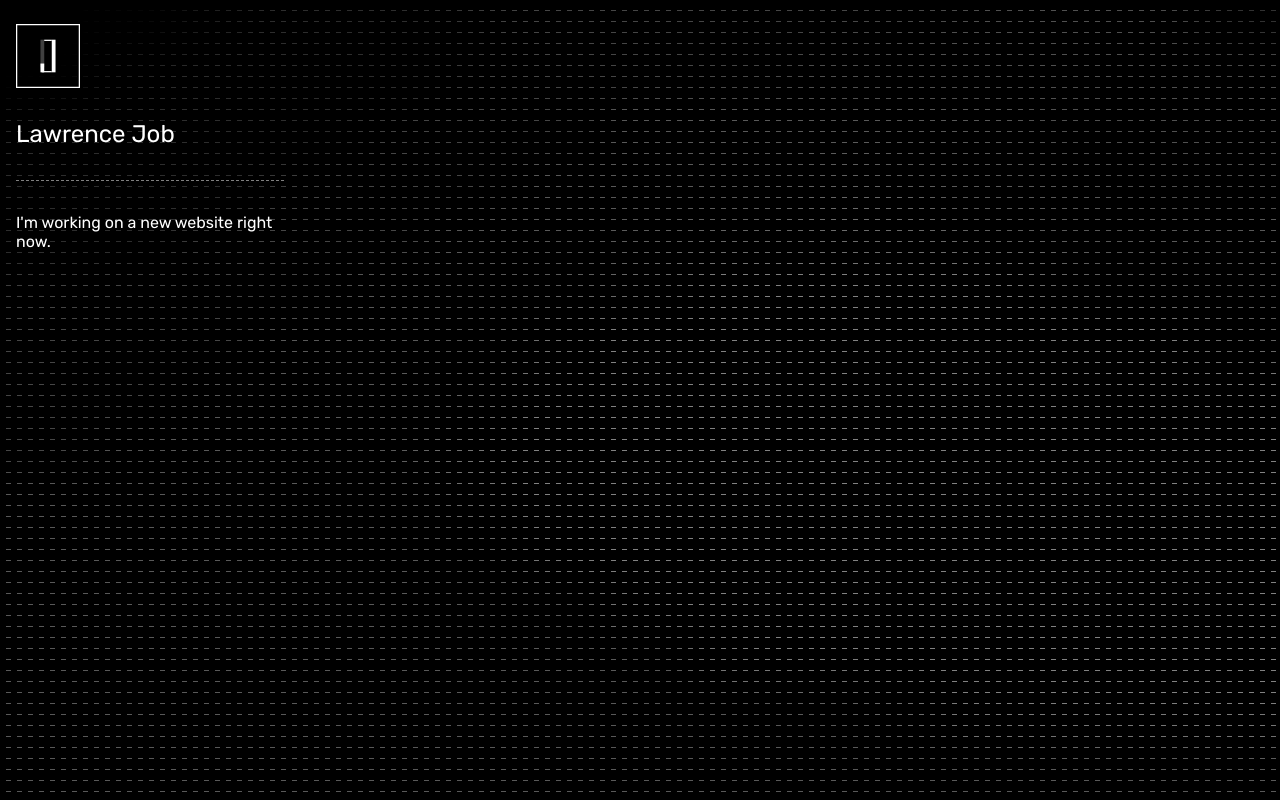
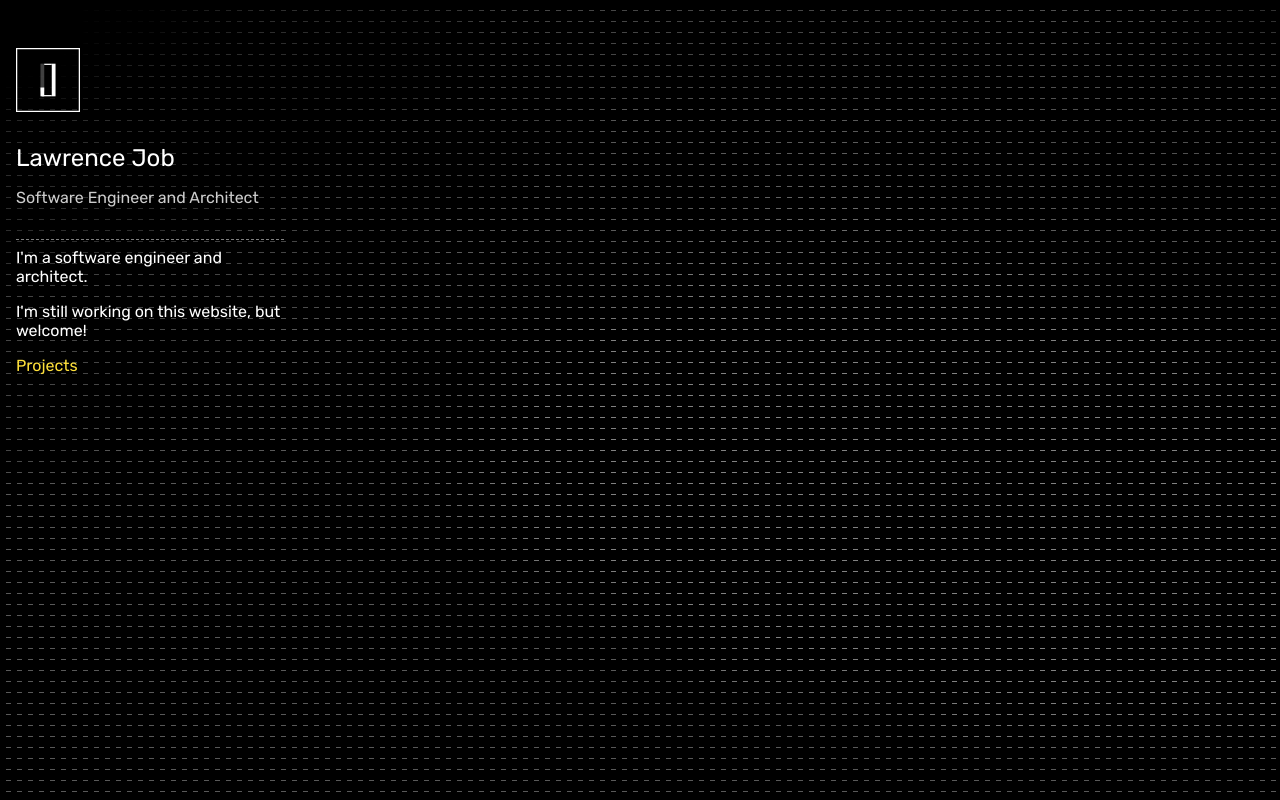
Before and after one commit to lawrencejob/website, a Next.js app: page / in a window 1280 px wide. Built offline with nearby package versions, Linux system fonts and the light colour scheme.

Commit message:
Fancy breadcrumbs and mobile layout for logo

```diff
--- /dev/null
+++ b/app/(navigated)/Breadcrumbs.tsx
@@ -0,0 +1,23 @@
+"use client";
+
+import Image from "next/image";
+import Link from "next/link";
+import { usePathname } from "next/navigation";
+import styles from "./breadcrumbs.module.scss";
+
+export default function Breadcrumbs() {
+    const pathname = usePathname();
+
+    if (pathname == "/") {
+        return <span className={styles.isHome}>Software Engineer and Architect</span>;
+    }
+
+    return <>
+        <Image src="/icon-return.svg" alt="Back" width={11} height={9} className={styles.backIcon} />
+        <Link className={styles.breadcrumb} href="/">Projects</Link>
+        {/* <Image src="/icon-tab.svg" alt="Back" width={11} height={9} className={styles.backIcon} />
+        <Link className={styles.breadcrumb} href="/">lawrencejob.com</Link>
+        <Image src="/icon-tab.svg" alt="Back" width={11} height={9} className={styles.backIcon} />
+        <Link className={styles.breadcrumb} href="/">Inner Page</Link> */}
+    </>;
+}
--- a/app/(navigated)/LinkSection.tsx
+++ b/app/(navigated)/LinkSection.tsx
@@ -25,12 +25,7 @@ export function LinkSection({ children, startsWith, title }: Props) {
         show = pathname == "/";
     }
 
-    const backButton = pathname !== "/"
-        ? <><Link href="/"><Image src="/icon-back.svg" alt="Back" width={14} height={8} className={styles.backIcon} /> Home</Link></>
-        : <></>;
-
     return show ? <div className={styles.section}>
-        {backButton}
         {title && <div><strong>{title}</strong></div>}
         {children}
     </div> : null;
--- /dev/null
+++ b/app/(navigated)/breadcrumbs.module.scss
@@ -0,0 +1,25 @@
+a.breadcrumb {
+    color: inherit;
+    text-decoration: none;
+    display: flex;
+    flex-direction: row;
+    align-items: center;
+    gap: 8px;
+    text-overflow: ellipsis;
+    white-space: nowrap;
+    flex-shrink: 1;
+
+    &:hover,
+    &:active {
+        background-color: #ffe13a;
+        color: black;
+    }
+
+    &:last-of-type {
+        flex-shrink: 0;
+    }
+}
+
+.isHome {
+    color: rgba(255, 255, 255, 0.8)
+}
--- a/app/(navigated)/layout.module.scss
+++ b/app/(navigated)/layout.module.scss
@@ -17,35 +17,103 @@ $yellow: #ffe13a;
     }
 }
 
-@media screen and (max-width: 699px) {}
+strong.breadcrumbs {
+    display: flex;
+    flex-direction: row;
+    align-items: center;
+    gap: 8px;
+    font-weight: normal;
+    color: $yellow;
+    grid-area: breadcrumbs;
+}
+
+strong.myName {
+    grid-area: title;
+    color: white;
+
+    a {
+        display: block;
+        color: inherit;
+        text-decoration: none;
+    }
+}
+
+@media screen and (min-width: 700px) {
+
+    .homeLink {
+        display: grid;
+        text-decoration: none;
+        grid-template-columns: 1fr;
+        grid-template-rows: auto auto auto;
+        margin: 0 16px;
+        padding: 32px 0;
+        gap: 16px;
+
+        grid-template-areas:
+            "logo"
+            "title"
+            "breadcrumbs";
+
+        .logo {
+            img {
+                display: block;
+            }
+
+            margin-bottom: 16px;
+        }
+
+        strong.myName {
+            display: block;
+            font-size: 24px;
+            font-weight: normal;
+        }
+
+        .breadcrumbs {
+            flex-wrap: wrap;
+        }
+
+        border-bottom: 1px dashed rgba(255, 255, 255, 0.5);
+    }
+}
 
 
-strong.myName {
-    display: block;
-    font-size: 24px;
-    color: white;
-    font-weight: normal;
-    margin: 32px 0;
-    padding: 0 16px;
-}
+@media screen and (max-width: 699px) {
+    .homeLink {
+        display: grid;
+        text-decoration: none;
+        gap: 8px 16px;
+        grid-template-columns: auto 1fr;
+        grid-template-rows: 1fr 1fr;
+        grid-template-areas:
+            "logo title"
+            "logo breadcrumbs";
 
-hr.hr {
-    border: none;
-    border-top: 1px dashed rgba(255, 255, 255, 0.5);
-    margin: 16px 16px;
-}
+        margin: 4px;
+        align-items: center;
 
-a.homeLink {
-    display: block;
-    text-decoration: none;
+        border: 1px solid white;
+        padding: 12px;
 
-    padding: 8px 0;
+        a.logo {
+            display: block;
+            grid-area: logo;
+            align-self: stretch;
+        }
 
-    .logo {
-        display: block;
-        margin: 0 16px;
+        strong.myName {
+            align-self: end;
+            font-size: 1.2em;
+            white-space: nowrap;
+            text-overflow: ellipsis;
+        }
+
+        strong.breadcrumbs {
+            align-self: start;
+            white-space: nowrap;
+            text-overflow: ellipsis;
+            overflow: hidden;
+        }
     }
-
 }
 
 nav.nav {
--- a/app/(navigated)/layout.tsx
+++ b/app/(navigated)/layout.tsx
@@ -4,6 +4,7 @@ import Image from "next/image";
 import Link from "next/link";
 import Backdrop from "./Backdrop";
 import { LinkSection } from "./LinkSection";
+import Breadcrumbs from "./Breadcrumbs";
 
 export default function Layout({ children }: PropsWithChildren) {
     return (
@@ -12,14 +13,18 @@ export default function Layout({ children }: PropsWithChildren) {
             <div className={styles.layout}>
                 <div className={styles.nav}>
                     <div className={styles.sticky}>
-                        <Link href="/" className={styles.homeLink}>
-                            <Image className={styles.logo} alt="Job logo" src="/job-logo.svg" width={64} height={64} />
-                            <strong className={styles.myName}>Lawrence Job</strong>
-                            <hr className={styles.hr} />
-                        </Link>
+                        <div className={styles.homeLink}>
+                            <Link className={styles.logo} href="/">
+                                <Image alt="Job logo" src="/job-logo.svg" width={64} height={64} />
+                            </Link>
+                            <strong className={styles.myName}><Link href="/">Lawrence Job</Link></strong>
+                            <strong className={styles.breadcrumbs}><Breadcrumbs /></strong>
+                        </div>
                         <nav className={styles.nav}>
                             <LinkSection>
-                                <div>I&apos;m working on a new website right now.</div>
+                                <div>I&apos;m a software engineer and architect.</div>
+                                <div>I&apos;m still working on this website, but welcome!</div>
+                                <Link href="/works">Projects</Link>
                             </LinkSection>
                             <LinkSection startsWith="/works" title="Projects">
                                 <Link href="/works/situ">SITU</Link>
```
Also changed, not shown: public/icon-return.svg (added), public/icon-tab.svg (added).
